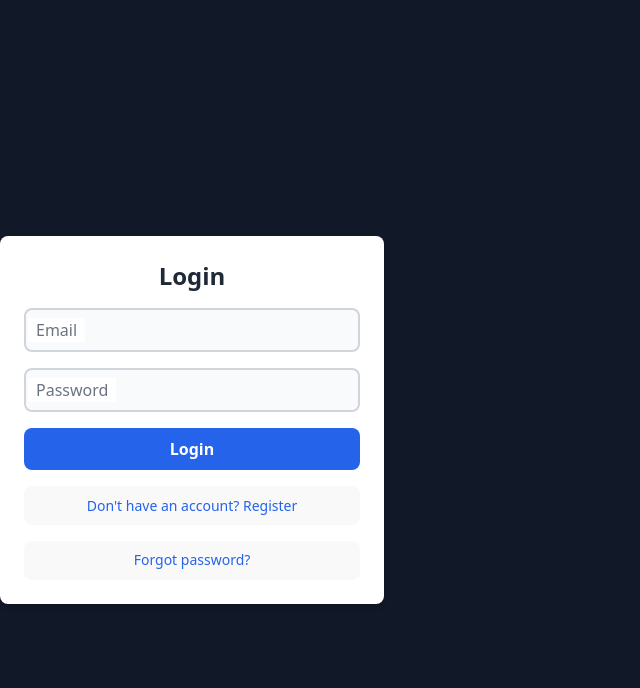
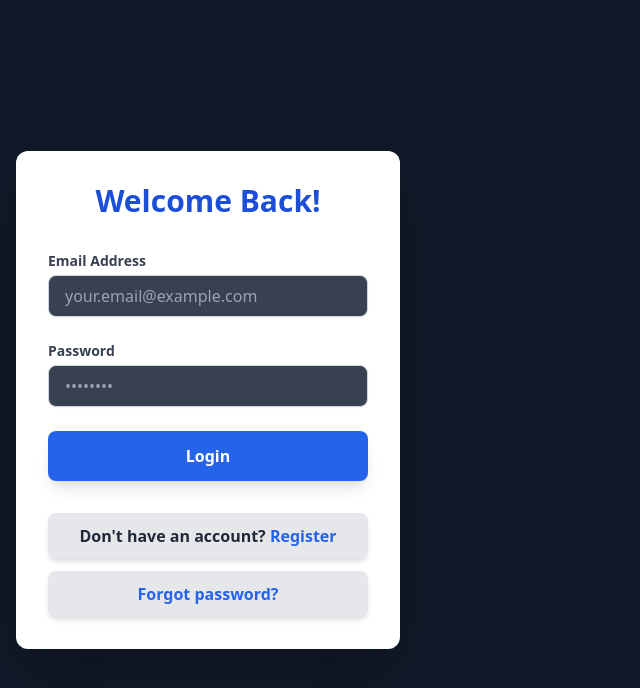
Before and after one commit to vivekkadoli/TaskManagerWebApp, a React (Vite) app in the folder task-manager/client/: page / in a window 1280 px wide. Shown: the top 688 px of the page, without its empty margins (0-640 px from the left). Built offline with nearby package versions, Linux system fonts and the light colour scheme.

Commit message:
Modified the code enought to display text

```diff
--- a/task-manager/client/src/App.tsx
+++ b/task-manager/client/src/App.tsx
@@ -112,17 +112,18 @@ const App: React.FC = () => {
   const [showForgot, setShowForgot] = useState(false);
 
   if (!user) {
-    if (showForgot) {
     return (
+      // This wrapper div ensures the form is centered on the page
+      // It takes full screen height, uses flexbox to center its child.
+      <div className="min-h-screen bg-gray-900 flex items-center justify-center p-4">
+        {showForgot ? (
           <ForgotPasswordForm
             onSwitch={() => {
               setShowForgot(false);
               setShowLogin(true);
             }}
           />
-      );
-    }
-    return showLogin ? (
+        ) : showLogin ? (
           <LoginForm
             onSwitch={() => setShowLogin(false)}
             onForgot={() => {
@@ -132,6 +133,8 @@ const App: React.FC = () => {
           />
         ) : (
           <RegisterForm onSwitch={() => setShowLogin(true)} />
+        )}
+      </div>
     );
   }
 
--- a/task-manager/client/src/components/ForgotPasswordForm.tsx
+++ b/task-manager/client/src/components/ForgotPasswordForm.tsx
@@ -1,99 +1,111 @@
 import React, { useState } from 'react';
 import axios from 'axios';
 
-const ForgotPasswordForm: React.FC<{ onSwitch: () => void }> = ({ onSwitch }) => {
+type ForgotPasswordFormProps = {
+  onSwitch: () => void; // Function to switch back to Login form
+};
+
+const ForgotPasswordForm: React.FC<ForgotPasswordFormProps> = ({ onSwitch }) => {
   const [email, setEmail] = useState('');
-  const [password, setPassword] = useState('');
-  const [confirm, setConfirm] = useState('');
-  const [message, setMessage] = useState('');
+  const [newPassword, setNewPassword] = useState('');
+  const [confirmPassword, setConfirmPassword] = useState('');
   const [error, setError] = useState('');
+  const [success, setSuccess] = useState('');
 
   const handleSubmit = async (e: React.FormEvent) => {
     e.preventDefault();
     setError('');
-    setMessage('');
-    if (password !== confirm) {
-      setError('Passwords do not match');
+    setSuccess('');
+
+    if (newPassword !== confirmPassword) {
+      setError('New passwords do not match.');
       return;
     }
+
     try {
-      await axios.post('/api/auth/reset-password', { email, password });
-      setMessage('Password reset successful! Please login.');
-      setTimeout(onSwitch, 2000); // Automatically switch back to login after 2 seconds
-    } catch (err: unknown) { // Changed 'any' to 'unknown'
-      if (axios.isAxiosError(err)) { // Type narrowing for Axios error
-        setError(err.response?.data?.message || 'Reset failed');
+      const response = await axios.post('/api/auth/reset-password', { email, password: newPassword });
+      setSuccess(response.data.message || 'Password reset successful!');
+      setEmail('');
+      setNewPassword('');
+      setConfirmPassword('');
+      // Optionally, switch back to login form after successful reset
+      // onSwitch();
+    } catch (err) {
+      if (axios.isAxiosError(err) && err.response) {
+        setError(err.response.data.message || 'Password reset failed!');
       } else {
-        setError('An unexpected error occurred during password reset.');
+        setError('An unexpected error occurred.');
       }
     }
   };
 
   return (
-    <form onSubmit={handleSubmit} className="space-y-4 p-6 bg-white rounded-lg shadow-md max-w-sm mx-auto mt-10">
-      <h2 className="text-2xl font-bold mb-4 text-gray-800 text-center">Reset Password</h2>
-      {error && <p className="text-red-600 text-center text-sm mb-3">{error}</p>}
-      {message && <p className="text-green-600 text-center text-sm mb-3">{message}</p>}
-
-      <div className="relative">
+    <div className="bg-white text-gray-900 rounded-xl shadow-2xl p-8 w-full max-w-sm mx-auto transform transition-all duration-300 hover:scale-105">
+      <h2 className="text-3xl font-extrabold mb-8 text-center text-blue-700">Reset Your Password</h2>
+      <form onSubmit={handleSubmit} className="space-y-6"> {/* Increased spacing */}
+        <div>
+          <label htmlFor="email" className="block text-sm font-semibold text-gray-700 mb-1">
+            Email Address
+          </label>
           <input
             type="email"
-          id="email-reset"
-          placeholder=" " // Important for floating label effect
+            id="email"
+            // CORRECTED: Changed text-gray-900 to text-white for visibility on dark input background
+            className="mt-1 block w-full px-4 py-2 border border-gray-300 rounded-lg shadow-sm focus:outline-none focus:ring-2 focus:ring-blue-500 focus:border-blue-500 text-base transition duration-200 ease-in-out bg-gray-700 text-white placeholder-gray-400"
             value={email}
-          onChange={e => setEmail(e.target.value)}
-          className="block w-full px-3 py-2 text-base text-gray-900 bg-gray-50 rounded-lg border-2 border-gray-300 appearance-none focus:outline-none focus:ring-0 focus:border-blue-600 peer"
+            onChange={(e) => setEmail(e.target.value)}
+            placeholder="your.email@example.com"
             required
           />
-        <label htmlFor="email-reset" className="absolute text-base text-gray-500 duration-300 transform -translate-y-4 scale-75 top-2 z-10 origin-[0] bg-white px-2 peer-focus:px-2 peer-focus:text-blue-600 peer-placeholder-shown:scale-100 peer-placeholder-shown:-translate-y-1/2 peer-placeholder-shown:top-1/2 peer-focus:top-2 peer-focus:scale-75 peer-focus:-translate-y-4 left-1">
-          Email
+        </div>
+        <div>
+          <label htmlFor="newPassword" className="block text-sm font-semibold text-gray-700 mb-1">
+            New Password
           </label>
-      </div>
-
-      <div className="relative">
           <input
             type="password"
-          id="new-password"
-          placeholder=" "
-          value={password}
-          onChange={e => setPassword(e.target.value)}
-          className="block w-full px-3 py-2 text-base text-gray-900 bg-gray-50 rounded-lg border-2 border-gray-300 appearance-none focus:outline-none focus:ring-0 focus:border-blue-600 peer"
+            id="newPassword"
+            // CORRECTED: Changed text-gray-900 to text-white for visibility on dark input background
+            className="mt-1 block w-full px-4 py-2 border border-gray-300 rounded-lg shadow-sm focus:outline-none focus:ring-2 focus:ring-blue-500 focus:border-blue-500 text-base transition duration-200 ease-in-out bg-gray-700 text-white placeholder-gray-400"
+            value={newPassword}
+            onChange={(e) => setNewPassword(e.target.value)}
+            placeholder="••••••••"
             required
           />
-        <label htmlFor="new-password" className="absolute text-base text-gray-500 duration-300 transform -translate-y-4 scale-75 top-2 z-10 origin-[0] bg-white px-2 peer-focus:px-2 peer-focus:text-blue-600 peer-placeholder-shown:scale-100 peer-placeholder-shown:-translate-y-1/2 peer-placeholder-shown:top-1/2 peer-focus:top-2 peer-focus:scale-75 peer-focus:-translate-y-4 left-1">
-          New Password
+        </div>
+        <div>
+          <label htmlFor="confirmPassword" className="block text-sm font-semibold text-gray-700 mb-1">
+            Confirm New Password
           </label>
-      </div>
-
-      <div className="relative">
           <input
             type="password"
-          id="confirm-password"
-          placeholder=" "
-          value={confirm}
-          onChange={e => setConfirm(e.target.value)}
-          className="block w-full px-3 py-2 text-base text-gray-900 bg-gray-50 rounded-lg border-2 border-gray-300 appearance-none focus:outline-none focus:ring-0 focus:border-blue-600 peer"
+            id="confirmPassword"
+            // CORRECTED: Changed text-gray-900 to text-white for visibility on dark input background
+            className="mt-1 block w-full px-4 py-2 border border-gray-300 rounded-lg shadow-sm focus:outline-none focus:ring-2 focus:ring-blue-500 focus:border-blue-500 text-base transition duration-200 ease-in-out bg-gray-700 text-white placeholder-gray-400"
+            value={confirmPassword}
+            onChange={(e) => setConfirmPassword(e.target.value)}
+            placeholder="••••••••"
             required
           />
-        <label htmlFor="confirm-password" className="absolute text-base text-gray-500 duration-300 transform -translate-y-4 scale-75 top-2 z-10 origin-[0] bg-white px-2 peer-focus:px-2 peer-focus:text-blue-600 peer-placeholder-shown:scale-100 peer-placeholder-shown:-translate-y-1/2 peer-placeholder-shown:top-1/2 peer-focus:top-2 peer-focus:scale-75 peer-focus:-translate-y-4 left-1">
-          Confirm Password
-        </label>
         </div>
-
+        {error && <p className="text-red-600 text-sm text-center font-medium bg-red-50 p-2 rounded-md">{error}</p>}
+        {success && <p className="text-green-600 text-sm text-center font-medium bg-green-50 p-2 rounded-md">{success}</p>}
         <button
           type="submit"
-        className="w-full bg-blue-600 text-white py-2 px-4 rounded-lg hover:bg-blue-700 transition duration-300 ease-in-out focus:outline-none focus:ring-2 focus:ring-blue-500 focus:ring-opacity-50 font-semibold"
+          className="w-full bg-blue-600 hover:bg-blue-700 text-white font-extrabold py-3 px-4 rounded-lg shadow-lg transform transition-all duration-300 hover:scale-105 focus:outline-none focus:ring-2 focus:ring-blue-500 focus:ring-offset-2 focus:ring-offset-white"
         >
           Reset Password
         </button>
+      </form>
+      <div className="mt-8 text-center">
         <button
-        type="button"
-        className="w-full text-blue-600 hover:text-blue-800 mt-2 text-sm"
           onClick={onSwitch}
+          className="w-full bg-gray-200 hover:bg-gray-300 text-gray-800 font-semibold py-2.5 px-4 rounded-lg shadow-md transform transition-all duration-300 ease-in-out hover:scale-105 focus:outline-none focus:ring-2 focus:ring-gray-400 focus:ring-offset-2 focus:ring-offset-white"
         >
-        ← Back to Login
+          Back to <span className="text-blue-600 hover:underline">Login</span>
         </button>
-    </form>
+      </div>
+    </div>
   );
 };
 
--- a/task-manager/client/src/components/LoginForm.tsx
+++ b/task-manager/client/src/components/LoginForm.tsx
@@ -2,91 +2,93 @@ import React, { useState } from 'react';
 import axios from 'axios';
 import { useAuth } from '../auth/useAuth';
 
-// Added onForgot prop
-const LoginForm: React.FC<{ onSwitch: () => void; onForgot: () => void }> = ({ onSwitch, onForgot }) => {
+type LoginFormProps = {
+  onSwitch: () => void; // Function to switch to Register form
+  onForgot: () => void; // Function to switch to Forgot Password form
+};
+
+const LoginForm: React.FC<LoginFormProps> = ({ onSwitch, onForgot }) => {
   const [email, setEmail] = useState('');
   const [password, setPassword] = useState('');
   const [error, setError] = useState('');
-  const [success, setSuccess] = useState(''); // State for success message
-  const { login } = useAuth();
+  const [success, setSuccess] = useState('');
+  const { login } = useAuth(); // Get login function from auth context
 
   const handleSubmit = async (e: React.FormEvent) => {
     e.preventDefault();
     setError('');
-    setSuccess(''); // Clear previous messages
+    setSuccess('');
     try {
-      const res = await axios.post('/api/auth/login', { email, password });
-      setSuccess('Login successful! Redirecting...'); // Set success message
-      setTimeout(() => {
-        login({ token: res.data.token, email: res.data.email, id: res.data.id });
-      }, 1000); // Redirect after 1 second
-    } catch (err: unknown) {
-      if (axios.isAxiosError(err)) {
-        setError(err.response?.data?.message || 'Login failed');
+      const response = await axios.post('/api/auth/login', { email, password });
+      login(response.data); // Store user data (token, email, id) in context and local storage
+      setSuccess('Login successful!');
+    } catch (err) {
+      if (axios.isAxiosError(err) && err.response) {
+        setError(err.response.data.message || 'Login failed!');
       } else {
-        setError('Login failed');
+        setError('An unexpected error occurred.');
       }
     }
   };
 
   return (
-    <form onSubmit={handleSubmit} className="space-y-4 p-6 bg-white rounded-lg shadow-md max-w-sm mx-auto mt-10">
-      <h2 className="text-2xl font-bold mb-4 text-gray-800 text-center">Login</h2>
-      {error && <p className="text-red-600 text-center text-sm mb-3">{error}</p>}
-      {success && <p className="text-green-600 text-center text-sm mb-3">{success}</p>} {/* Show success message */}
-
-      <div className="relative">
+    <div className="bg-white text-gray-900 rounded-xl shadow-2xl p-8 w-full max-w-sm mx-auto transform transition-all duration-300 hover:scale-105">
+      <h2 className="text-3xl font-extrabold mb-8 text-center text-blue-700">Welcome Back!</h2>
+      <form onSubmit={handleSubmit} className="space-y-6"> {/* Increased spacing */}
+        <div>
+          <label htmlFor="email" className="block text-sm font-semibold text-gray-700 mb-1">
+            Email Address
+          </label>
           <input
             type="email"
-          id="login-email"
-          placeholder=" "
+            id="email"
+            // CORRECTED: Changed text-gray-900 to text-white for visibility on dark input background
+            className="mt-1 block w-full px-4 py-2 border border-gray-300 rounded-lg shadow-sm focus:outline-none focus:ring-2 focus:ring-blue-500 focus:border-blue-500 text-base transition duration-200 ease-in-out bg-gray-700 text-white placeholder-gray-400"
             value={email}
-          onChange={e => setEmail(e.target.value)}
-          className="block w-full px-3 py-2 text-base text-gray-900 bg-gray-50 rounded-lg border-2 border-gray-300 appearance-none focus:outline-none focus:ring-0 focus:border-blue-600 peer"
+            onChange={(e) => setEmail(e.target.value)}
+            placeholder="your.email@example.com"
             required
           />
-        <label htmlFor="login-email" className="absolute text-base text-gray-500 duration-300 transform -translate-y-4 scale-75 top-2 z-10 origin-[0] bg-white px-2 peer-focus:px-2 peer-focus:text-blue-600 peer-placeholder-shown:scale-100 peer-placeholder-shown:-translate-y-1/2 peer-placeholder-shown:top-1/2 peer-focus:top-2 peer-focus:scale-75 peer-focus:-translate-y-4 left-1">
-          Email
+        </div>
+        <div>
+          <label htmlFor="password" className="block text-sm font-semibold text-gray-700 mb-1">
+            Password
           </label>
-      </div>
-
-      <div className="relative">
           <input
             type="password"
-          id="login-password"
-          placeholder=" "
+            id="password"
+            // CORRECTED: Changed text-gray-900 to text-white for visibility on dark input background
+            className="mt-1 block w-full px-4 py-2 border border-gray-300 rounded-lg shadow-sm focus:outline-none focus:ring-2 focus:ring-blue-500 focus:border-blue-500 text-base transition duration-200 ease-in-out bg-gray-700 text-white placeholder-gray-400"
             value={password}
-          onChange={e => setPassword(e.target.value)}
-          className="block w-full px-3 py-2 text-base text-gray-900 bg-gray-50 rounded-lg border-2 border-gray-300 appearance-none focus:outline-none focus:ring-0 focus:border-blue-600 peer"
+            onChange={(e) => setPassword(e.target.value)}
+            placeholder="••••••••"
             required
           />
-        <label htmlFor="login-password" className="absolute text-base text-gray-500 duration-300 transform -translate-y-4 scale-75 top-2 z-10 origin-[0] bg-white px-2 peer-focus:px-2 peer-focus:text-blue-600 peer-placeholder-shown:scale-100 peer-placeholder-shown:-translate-y-1/2 peer-placeholder-shown:top-1/2 peer-focus:top-2 peer-focus:scale-75 peer-focus:-translate-y-4 left-1">
-          Password
-        </label>
         </div>
-
+        {error && <p className="text-red-600 text-sm text-center font-medium bg-red-50 p-2 rounded-md">{error}</p>}
+        {success && <p className="text-green-600 text-sm text-center font-medium bg-green-50 p-2 rounded-md">{success}</p>}
         <button
           type="submit"
-        className="w-full bg-blue-600 text-white py-2 px-4 rounded-lg hover:bg-blue-700 transition duration-300 ease-in-out focus:outline-none focus:ring-2 focus:ring-blue-500 focus:ring-opacity-50 font-semibold"
+          className="w-full bg-blue-600 hover:bg-blue-700 text-white font-extrabold py-3 px-4 rounded-lg shadow-lg transform transition-all duration-200 ease-in-out hover:scale-105 focus:outline-none focus:ring-2 focus:ring-blue-500 focus:ring-offset-2 focus:ring-offset-white"
         >
           Login
         </button>
+      </form>
+      <div className="mt-8 space-y-3 text-center">
         <button
-        type="button"
-        className="w-full text-blue-600 hover:text-blue-800 mt-2 text-sm"
           onClick={onSwitch}
+          className="w-full bg-gray-200 hover:bg-gray-300 text-gray-800 font-semibold py-2.5 px-4 rounded-lg shadow-md transform transition-all duration-200 ease-in-out hover:scale-105 focus:outline-none focus:ring-2 focus:ring-gray-400 focus:ring-offset-2 focus:ring-offset-white"
         >
-        Don't have an account? Register
+          Don't have an account? <span className="text-blue-600 hover:underline">Register</span>
         </button>
-      {/* Added Forgot Password link */}
         <button
-        type="button"
-        className="w-full text-blue-600 hover:text-blue-800 mt-2 text-sm"
           onClick={onForgot}
+          className="w-full bg-gray-200 hover:bg-gray-300 text-gray-800 font-semibold py-2.5 px-4 rounded-lg shadow-md transform transition-all duration-200 ease-in-out hover:scale-105 focus:outline-none focus:ring-2 focus:ring-gray-400 focus:ring-offset-2 focus:ring-offset-white"
         >
-        Forgot password?
+          <span className="text-blue-600 hover:underline">Forgot password?</span>
         </button>
-    </form>
+      </div>
+    </div>
   );
 };
 
--- a/task-manager/client/src/components/RegisterForm.tsx
+++ b/task-manager/client/src/components/RegisterForm.tsx
@@ -1,83 +1,111 @@
 import React, { useState } from 'react';
 import axios from 'axios';
-// import { useAuth } from '../auth/useAuth'; // Keep this commented out as per original instruction
 
-const RegisterForm: React.FC<{ onSwitch: () => void }> = ({ onSwitch }) => {
+type RegisterFormProps = {
+  onSwitch: () => void; // Function to switch to Login form
+};
+
+const RegisterForm: React.FC<RegisterFormProps> = ({ onSwitch }) => {
   const [email, setEmail] = useState('');
-  const [password, setPassword] = useState(''); // Corrected: Renamed setPasswordEncoder back to setPassword
+  const [password, setPassword] = useState('');
+  const [confirmPassword, setConfirmPassword] = useState('');
   const [error, setError] = useState('');
-  const [success, setSuccess] = useState(''); // State for success message
+  const [success, setSuccess] = useState('');
 
   const handleSubmit = async (e: React.FormEvent) => {
     e.preventDefault();
     setError('');
-    setSuccess(''); // Clear previous messages
+    setSuccess('');
+
+    if (password !== confirmPassword) {
+      setError('Passwords do not match.');
+      return;
+    }
+
     try {
-      await axios.post('/api/auth/register', { email, password }); // Corrected: Used 'password' directly
-      setSuccess('Registration successful! Redirecting to login...'); // Set success message
-      setTimeout(() => {
-        setSuccess(''); // Clear success message after timeout
-        onSwitch(); // Switch to login form
-      }, 2000); // Redirect after 2 seconds
-    } catch (err: unknown) { // Type narrowed for Axios error
-      if (axios.isAxiosError(err)) {
-        setError(err.response?.data?.message || 'Registration failed');
+      const response = await axios.post('/api/auth/register', { email, password });
+      setSuccess(response.data.message || 'Registration successful! Please log in.');
+      setEmail('');
+      setPassword('');
+      setConfirmPassword('');
+      // Optionally, switch to login form automatically after successful registration
+      // onSwitch();
+    } catch (err) {
+      if (axios.isAxiosError(err) && err.response) {
+        setError(err.response.data.message || 'Registration failed!');
       } else {
-        setError('Registration failed');
+        setError('An unexpected error occurred.');
       }
     }
   };
 
   return (
-    <form onSubmit={handleSubmit} className="space-y-4 p-6 bg-white rounded-lg shadow-md max-w-sm mx-auto mt-10">
-      <h2 className="text-2xl font-bold mb-4 text-gray-800 text-center">Register</h2>
-      {error && <p className="text-red-600 text-center text-sm mb-3">{error}</p>}
-      {success && <p className="text-green-600 text-center text-sm mb-3">{success}</p>} {/* Show success message */}
-
-      <div className="relative">
+    <div className="bg-white text-gray-900 rounded-xl shadow-2xl p-8 w-full max-w-sm mx-auto transform transition-all duration-300 hover:scale-105">
+      <h2 className="text-3xl font-extrabold mb-8 text-center text-blue-700">Join Us!</h2>
+      <form onSubmit={handleSubmit} className="space-y-6"> {/* Increased spacing */}
+        <div>
+          <label htmlFor="email" className="block text-sm font-semibold text-gray-700 mb-1">
+            Email Address
+          </label>
           <input
             type="email"
-          id="register-email"
-          placeholder=" "
+            id="email"
+            // CORRECTED: Changed text-gray-900 to text-white for visibility on dark input background
+            className="mt-1 block w-full px-4 py-2 border border-gray-300 rounded-lg shadow-sm focus:outline-none focus:ring-2 focus:ring-blue-500 focus:border-blue-500 text-base transition duration-200 ease-in-out bg-gray-700 text-white placeholder-gray-400"
             value={email}
-          onChange={e => setEmail(e.target.value)}
-          className="block w-full px-3 py-2 text-base text-gray-900 bg-gray-50 rounded-lg border-2 border-gray-300 appearance-none focus:outline-none focus:ring-0 focus:border-blue-600 peer"
+            onChange={(e) => setEmail(e.target.value)}
+            placeholder="your.email@example.com"
             required
           />
-        <label htmlFor="register-email" className="absolute text-base text-gray-500 duration-300 transform -translate-y-4 scale-75 top-2 z-10 origin-[0] bg-white px-2 peer-focus:px-2 peer-focus:text-blue-600 peer-placeholder-shown:scale-100 peer-placeholder-shown:-translate-y-1/2 peer-placeholder-shown:top-1/2 peer-focus:top-2 peer-focus:scale-75 peer-focus:-translate-y-4 left-1">
-          Email
+        </div>
+        <div>
+          <label htmlFor="password" className="block text-sm font-semibold text-gray-700 mb-1">
+            Password
           </label>
-      </div>
-
-      <div className="relative">
           <input
             type="password"
-          id="register-password"
-          placeholder=" "
-          value={password} // Corrected: Used 'password'
-          onChange={e => setPassword(e.target.value)} // Corrected: Used 'setPassword'
-          className="block w-full px-3 py-2 text-base text-gray-900 bg-gray-50 rounded-lg border-2 border-gray-300 appearance-none focus:outline-none focus:ring-0 focus:border-blue-600 peer"
+            id="password"
+            // CORRECTED: Changed text-gray-900 to text-white for visibility on dark input background
+            className="mt-1 block w-full px-4 py-2 border border-gray-300 rounded-lg shadow-sm focus:outline-none focus:ring-2 focus:ring-blue-500 focus:border-blue-500 text-base transition duration-200 ease-in-out bg-gray-700 text-white placeholder-gray-400"
+            value={password}
+            onChange={(e) => setPassword(e.target.value)}
+            placeholder="••••••••"
             required
           />
-        <label htmlFor="register-password" className="absolute text-base text-gray-500 duration-300 transform -translate-y-4 scale-75 top-2 z-10 origin-[0] bg-white px-2 peer-focus:px-2 peer-focus:text-blue-600 peer-placeholder-shown:scale-100 peer-placeholder-shown:-translate-y-1/2 peer-placeholder-shown:top-1/2 peer-focus:top-2 peer-focus:scale-75 peer-focus:-translate-y-4 left-1">
-          Password
+        </div>
+        <div>
+          <label htmlFor="confirmPassword" className="block text-sm font-semibold text-gray-700 mb-1">
+            Confirm Password
           </label>
+          <input
+            type="password"
+            id="confirmPassword"
+            // CORRECTED: Changed text-gray-900 to text-white for visibility on dark input background
+            className="mt-1 block w-full px-4 py-2 border border-gray-300 rounded-lg shadow-sm focus:outline-none focus:ring-2 focus:ring-blue-500 focus:border-blue-500 text-base transition duration-200 ease-in-out bg-gray-700 text-white placeholder-gray-400"
+            value={confirmPassword}
+            onChange={(e) => setConfirmPassword(e.target.value)}
+            placeholder="••••••••"
+            required
+          />
         </div>
-
+        {error && <p className="text-red-600 text-sm text-center font-medium bg-red-50 p-2 rounded-md">{error}</p>}
+        {success && <p className="text-green-600 text-sm text-center font-medium bg-green-50 p-2 rounded-md">{success}</p>}
         <button
           type="submit"
-        className="w-full bg-blue-600 text-white py-2 px-4 rounded-lg hover:bg-blue-700 transition duration-300 ease-in-out focus:outline-none focus:ring-2 focus:ring-blue-500 focus:ring-opacity-50 font-semibold"
+          className="w-full bg-blue-600 hover:bg-blue-700 text-white font-extrabold py-3 px-4 rounded-lg shadow-lg transform transition-all duration-200 ease-in-out hover:scale-105 focus:outline-none focus:ring-2 focus:ring-blue-500 focus:ring-offset-2 focus:ring-offset-white"
         >
           Register
         </button>
+      </form>
+      <div className="mt-8 text-center">
         <button
-        type="button"
-        className="w-full text-blue-600 hover:text-blue-800 mt-2 text-sm"
           onClick={onSwitch}
+          className="w-full bg-gray-200 hover:bg-gray-300 text-gray-800 font-semibold py-2.5 px-4 rounded-lg shadow-md transform transition-all duration-200 ease-in-out hover:scale-105 focus:outline-none focus:ring-2 focus:ring-gray-400 focus:ring-offset-2 focus:ring-offset-white"
         >
-        Already have an account? Login
+          Already have an account? <span className="text-blue-600 hover:underline">Login</span>
         </button>
-    </form>
+      </div>
+    </div>
   );
 };
 
```
Lines whose indentation alone changed are shown as unchanged.
